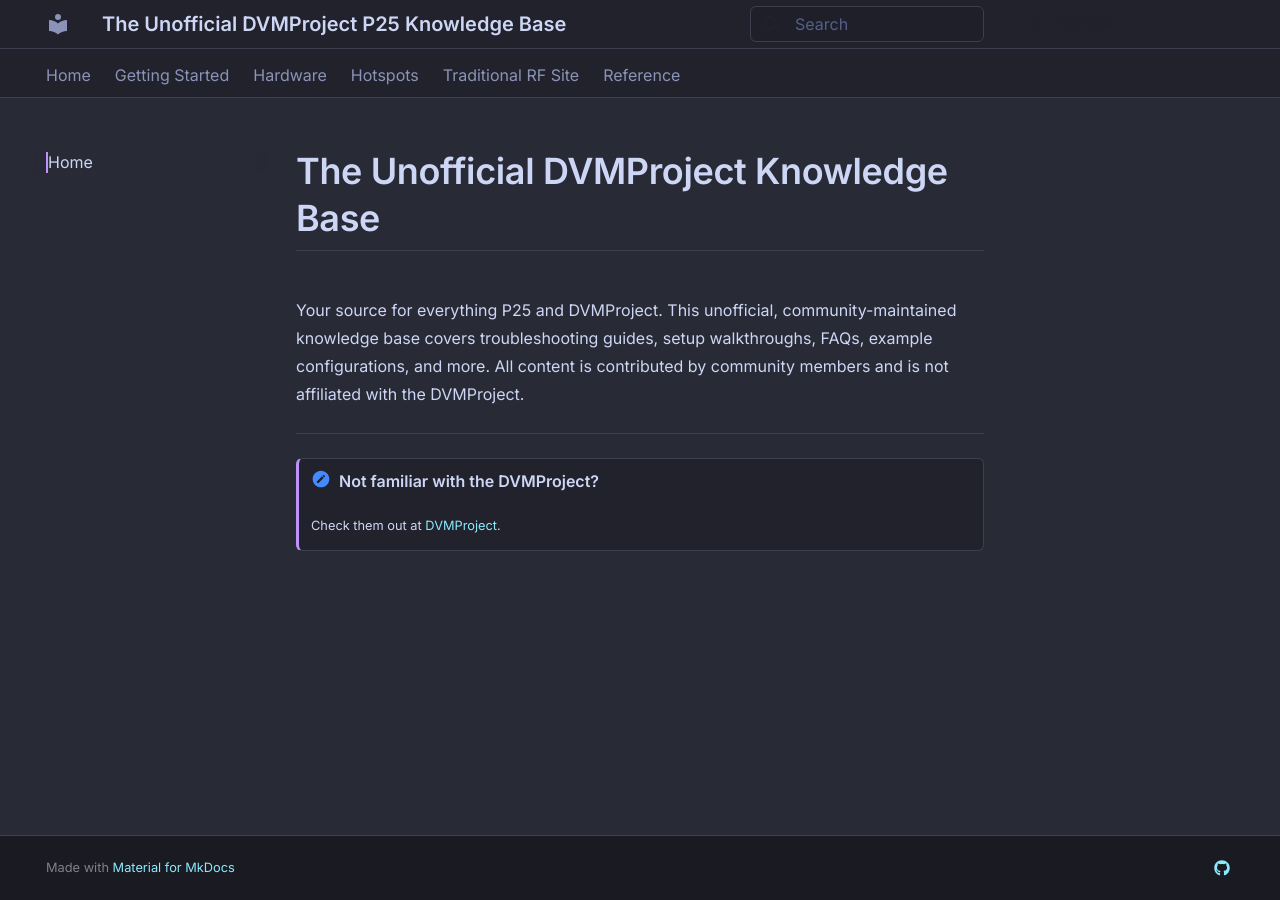
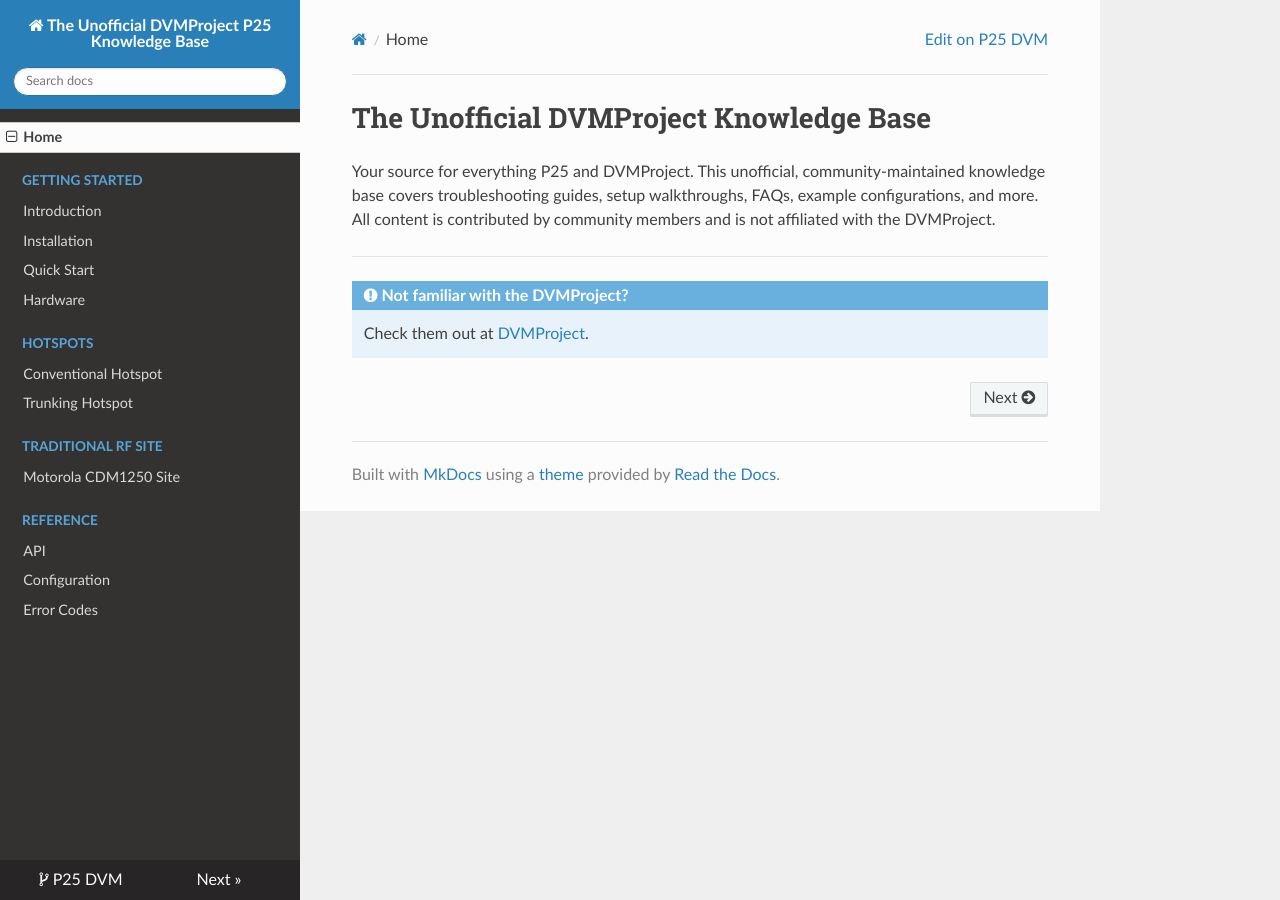
Before and after one commit to p25-dvm/p25-dvm.github.io, an MkDocs documentation site: the page built from docs/index.md, in a window 1280 px wide. Built offline with MkDocs 1.6.1, drawn with Linux system fonts in a browser that asks for light colours; nearby versions of some CDN libraries.

Commit message:
Update mkdocs.yml

```diff
--- a/mkdocs.yml
+++ b/mkdocs.yml
@@ -5,7 +5,7 @@
 repo_name: P25 DVM
 
 theme:
-  name: material
+  name: readthedocs
   font:
     text: Share Tech Mono
     code: Share Tech Mono
@@ -22,8 +22,8 @@
     - content.code.copy
     - content.code.annotate
 
-extra_css:
-  - stylesheets/dracula.css
+#extra_css:
+#  - stylesheets/dracula.css
 
 #extra_javascript:
 #  - javascripts/hacker.js
```
